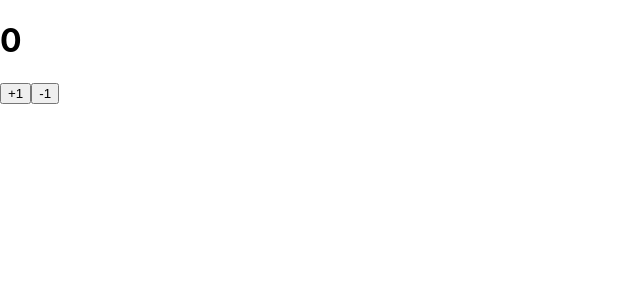
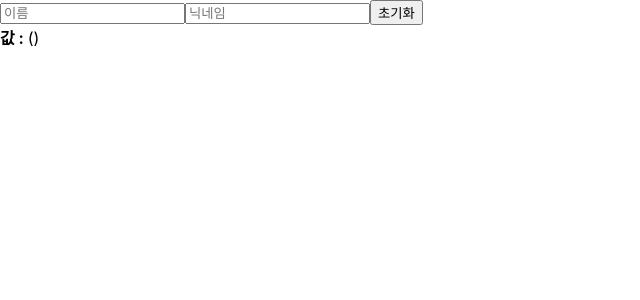
Before and after one commit to yunanah/react-tutorial, a React (Create React App) app: page / in a window 1280 px wide. Shown: the top 300 px of the page, without its empty margins (0-640 px from the left). Built offline with nearby package versions, Linux system fonts and the light colour scheme.

Commit message:
리액트 인풋 여러개 만들기

```diff
--- a/src/App.js
+++ b/src/App.js
@@ -1,13 +1,11 @@
 import React from 'react';
 import Hello from './Hello';
 import './App.css';
-import Counter from './Counter';
+import InputSample from './InputSample';
 
 function App() {
   return (
-    <div>
-      <Counter />
-    </div>
+    <InputSample />
   );
 }
 
--- /dev/null
+++ b/src/InputSample.js
@@ -0,0 +1,46 @@
+import React, {useState} from 'react';
+
+function InputSample() {
+    const [inputs, setInputs] = useState({
+        name: '',
+        nickname: '',
+    });
+    const {name, nickname} = inputs;
+
+    const onChange = (e) => {
+        const {name, value} = e.target;
+        setInputs({
+            ...inputs,
+            [name]: value,
+        });
+    };
+    const onReset = () =>{
+        setInputs({
+            name:'',
+            nickname:'',
+        });
+    };
+    return (
+        <div>
+            <input
+                name="name"
+                placeholder="이름"
+                onChange={onChange}
+                value={name}
+            />
+            <input
+                name="nickname"
+                placeholder="닉네임"
+                onChange={onChange}
+                value={nickname}
+            />
+            <button onClick={onReset}>초기화</button>
+            <div>
+                <b>값 : </b>
+                {name} ({nickname})
+            </div>
+        </div>
+    );
+}
+
+export default InputSample;
```
